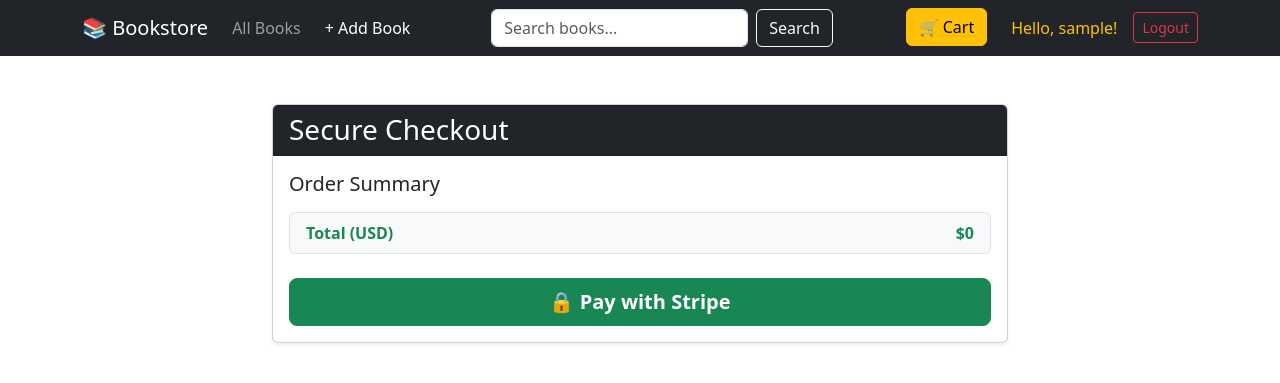
After one commit to M1ndalka1221/BookShop, a Django app: page /checkout/ in a window 1280 px wide. The commit adds this page. Shown: the top 383 px of the page. Run offline with Django 5.2, Linux system fonts and the light colour scheme; the visitor is signed in with stand-in values (Sample User, id 1); parts of the project's set-up code (start-up, migrations or seed data) failed here and were passed over.

Commit message:
Added Order and OrderItem models to models.py and added them to admin panel. Implemented session-based cart and stripe for checkout. Implemented email sending after checkout and transaction.atomic for oder

```diff
--- /dev/null
+++ b/catalog/cart.py
@@ -0,0 +1,56 @@
+from decimal import Decimal
+from django.conf import settings
+from .models import Book
+
+
+class Cart:
+    def __init__(self, request):
+        self.session = request.session
+        cart = self.session.get('cart')
+        if not cart:
+            cart = self.session['cart'] = {}
+        self.cart = cart
+
+    def add(self, book, quantity=1, override_quantity=False):
+        book_id = str(book.id)
+        if book_id not in self.cart:
+            self.cart[book_id] = {'quantity': 0, 'price': str(book.price)}
+
+        if override_quantity:
+            self.cart[book_id]['quantity'] = quantity
+        else:
+            self.cart[book_id]['quantity'] += quantity
+
+        self.save()
+
+    def remove(self, book):
+        book_id = str(book.id)
+        if book_id in self.cart:
+            del self.cart[book_id]
+            self.save()
+
+    def clear(self):
+        del self.session['cart']
+        self.save()
+
+    def save(self):
+        self.session.modified = True
+
+    def __len__(self):
+        return sum(item['quantity'] for item in self.cart.values())
+
+    def __iter__(self):
+        book_ids = self.cart.keys()
+        books = Book.objects.filter(id__in=book_ids)
+        cart = self.cart.copy()
+
+        for book in books:
+            cart[str(book.id)]['book'] = book
+
+        for item in cart.values():
+            item['price'] = Decimal(item['price'])
+            item['total_price'] = item['price'] * item['quantity']
+            yield item
+
+    def get_total_price(self):
+        return sum(Decimal(item['price']) * item['quantity'] for item in self.cart.values())
--- /dev/null
+++ b/catalog/context_processors.py
@@ -0,0 +1,4 @@
+from .cart import Cart
+
+def cart(request):
+    return {'cart': Cart(request)}
--- a/catalog/templates/catalog/book_detail.html
+++ b/catalog/templates/catalog/book_detail.html
@@ -21,6 +21,7 @@
             <a href="{% url 'catalog:book_delete' book.pk %}" class="btn btn-danger">Delete</a>
             {% endif %}
             <a href="{% url 'catalog:book_list' %}" class="btn btn-secondary">Back to List</a>
+            <a href="{% url 'catalog:cart_add' book.id %}" class="btn btn-success btn-sm">Add to Cart</a>
         </div>
     </div>
 </div>
--- /dev/null
+++ b/catalog/templates/catalog/checkout.html
@@ -0,0 +1,40 @@
+{% extends 'base.html' %}
+
+{% block title %}Checkout{% endblock %}
+
+{% block content %}
+<div class="row justify-content-center mt-5">
+    <div class="col-md-8">
+        <div class="card shadow-sm">
+            <div class="card-header bg-dark text-white">
+                <h3 class="mb-0">Secure Checkout</h3>
+            </div>
+            <div class="card-body">
+                <h5 class="mb-3">Order Summary</h5>
+                <ul class="list-group mb-4">
+                    {% for item in cart %}
+                        <li class="list-group-item d-flex justify-content-between lh-sm">
+                            <div>
+                                <h6 class="my-0">{{ item.book.title }}</h6>
+                                <small class="text-muted">Quantity: {{ item.quantity }}</small>
+                            </div>
+                            <span class="text-muted">${{ item.total_price }}</span>
+                        </li>
+                    {% endfor %}
+                    <li class="list-group-item d-flex justify-content-between bg-light">
+                        <span class="text-success"><strong>Total (USD)</strong></span>
+                        <strong class="text-success">${{ cart.get_total_price }}</strong>
+                    </li>
+                </ul>
+
+                <form action="{% url 'catalog:checkout' %}" method="POST">
+                    {% csrf_token %}
+                    <button type="submit" class="btn btn-success btn-lg w-100 fw-bold">
+                        🔒 Pay with Stripe
+                    </button>
+                </form>
+            </div>
+        </div>
+    </div>
+</div>
+{% endblock %}
--- a/catalog/urls.py
+++ b/catalog/urls.py
@@ -9,4 +9,8 @@ urlpatterns = [
     path('book/add/', views.BookCreateView.as_view(), name='book_create'),
     path('book/<int:pk>/edit/', views.BookUpdateView.as_view(), name='book_update'),
     path('book/<int:pk>/delete/', views.BookDeleteView.as_view(), name='book_delete'),
+    path('cart/', views.cart_detail, name='cart_detail'),
+    path('cart/add/<int:book_id>/', views.cart_add, name='cart_add'),
+    path('checkout/', views.checkout, name='checkout'),
+    path('success/', views.payment_success, name='payment_success'),
 ]
--- a/catalog/views.py
+++ b/catalog/views.py
@@ -1,12 +1,23 @@
-from django.urls import reverse_lazy
+from decimal import Decimal
+
+import stripe
+from django.urls import reverse_lazy, reverse
+from django.conf import settings
 from django.db.models import Q
+from django.db import transaction
+from django.core.mail import send_mail
+from django.contrib.auth.decorators import login_required
 from django.contrib import messages
-from django.shortcuts import redirect
+from django.shortcuts import render, redirect, get_object_or_404
 from django.views.generic import ListView, DetailView, CreateView, UpdateView, DeleteView
 from django.contrib.auth.mixins import LoginRequiredMixin, PermissionRequiredMixin
-from .models import Book
+from .models import Book, Order, OrderItem
+from .cart import Cart
 
 # Create your views here.
+
+stripe.api_key = settings.STRIPE_SECRET_KEY
+
 
 class BookListView(ListView):
     model = Book
@@ -60,3 +71,72 @@ class BookDeleteView(LoginRequiredMixin, CustomPermissionRequiredMixin, DeleteVi
     template_name = 'catalog/book_confirm_delete.html'
     success_url = reverse_lazy('catalog:book_list')
     permission_required = 'catalog.delete_book'
+
+
+@login_required
+def cart_detail(request):
+    cart = Cart(request)
+    return render(request, 'catalog/cart_detail.html', {'cart': cart})
+
+
+@login_required
+def cart_add(request, book_id):
+    cart = Cart(request)
+    book = get_object_or_404(Book, id=book_id)
+    cart.add(book=book)
+    return redirect('catalog:cart_detail')
+
+
+@login_required
+def checkout(request):
+    cart = Cart(request)
+    if request.method == 'POST':
+        with transaction.atomic():
+            order = Order.objects.create(user=request.user)
+
+            for item in cart:
+                OrderItem.objects.create(
+                    order=order,
+                    book=item['book'],
+                    price=item['price'],
+                    quantity=item['quantity']
+                )
+                book = item['book']
+                book.stock -= item['quantity']
+                book.save()
+            cart.clear()
+            subject = f'Order nr. {order.id}'
+            message = f'Dear {order.user.username},\n\nYou have successfully placed an order. Your order ID is {order.id}.'
+            send_mail(subject, message, settings.DEFAULT_FROM_EMAIL, [order.user.email])
+        session_data = {
+            'mode': 'payment',
+            'client_reference_id': order.id,
+            'success_url': request.build_absolute_uri(reverse('catalog:payment_success')),
+            'cancel_url': request.build_absolute_uri(reverse('catalog:cart_detail')),
+            'line_items': []
+        }
+
+        for item in order.items.all():
+            session_data['line_items'].append({
+                'price_data': {
+                    'unit_amount': int(item.price * Decimal('100')),
+                    'currency': 'usd',
+                    'product_data': {
+                        'name': item.book.title,
+                    },
+                },
+                'quantity': item.quantity,
+            })
+
+        checkout_session = stripe.checkout.Session.create(**session_data)
+
+        order.stripe_id = checkout_session.id
+        order.save()
+        return redirect(checkout_session.url, code=303)
+
+    return render(request, 'catalog/checkout.html', {'cart': cart})
+
+
+@login_required
+def payment_success(request):
+    return render(request, 'catalog/success.html')
--- a/requirements.txt
+++ b/requirements.txt
@@ -4,3 +4,4 @@ redis>=5.0
 django-redis>=5.4
 python-dotenv>=1.0
 django-debug-toolbar>=4.0
+stripe>=8.0.0
--- a/templates/base.html
+++ b/templates/base.html
@@ -31,6 +31,17 @@
                     <button class="btn btn-outline-light" type="submit">Search</button>
                 </form>
                 <ul class="navbar-nav ms-auto">
+                    <li class="nav-item me-3">
+                        <a href="{% url 'catalog:cart_detail' %}" class="btn btn-warning position-relative">
+                            🛒 Cart
+                            {% if cart|length > 0 %}
+                                <span class="position-absolute top-0 start-100 translate-middle badge rounded-pill bg-danger">
+                                    {{ cart|length }}
+                                </span>
+                            {% endif %}
+                        </a>
+                    </li>
+
                     {% if user.is_authenticated %}
                         <li class="nav-item">
                             <span class="nav-link text-warning">Hello, {{ user.username }}!</span>
```
Also changed, not shown: catalog/admin.py (+12 -1 lines), catalog/models.py (+29 -0 lines), catalog/templates/catalog/cart_detail.html (added, +54 -0 lines), catalog/templates/catalog/success.html (added, +19 -0 lines), core/settings.py (+12 -0 lines).
